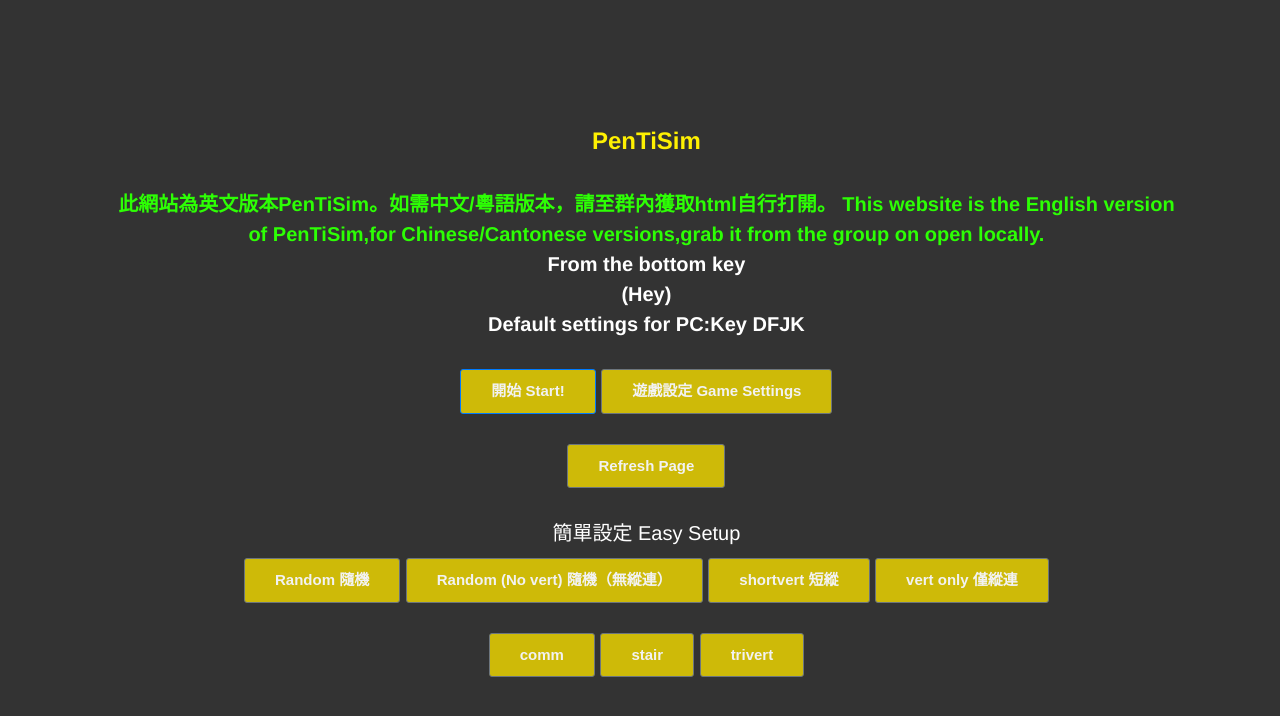
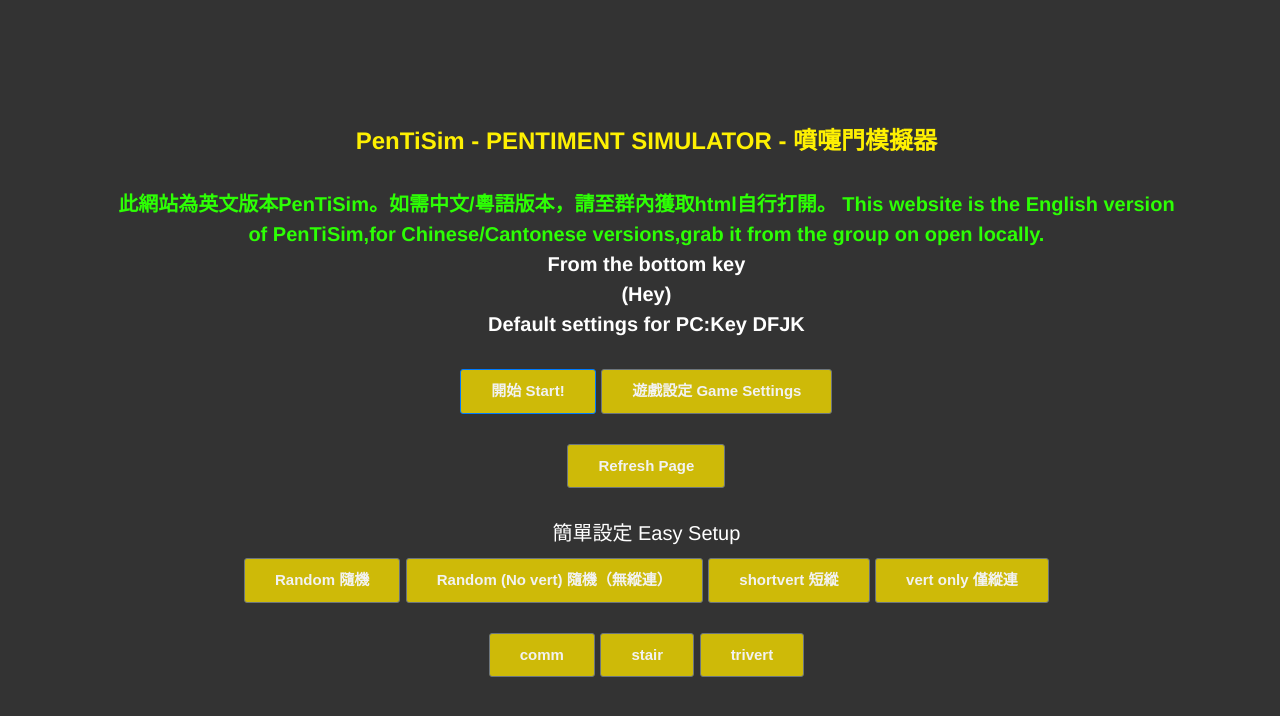
Before and after one commit to castorifet/castorifet.github.io, a plain HTML site: page ec/index.html in a window 1280 px wide. Drawn offline with nearby package versions, Linux system fonts and the light colour scheme; a script that the page names is missing.

Commit message:
Update index.html

```diff
--- a/ec/index.html
+++ b/ec/index.html
@@ -39,7 +39,7 @@
         <div class="welcome-bg FILL"></div>
         <div class="FILL BOX-M" style="position:absolute;top:0;left:0;right:0;bottom:0;z-index:5;">
             <div style="margin:0 8% 0 9%;">
-                <div style="font-size:1.2em; color:#FEF002;" id="tt">PenTiSim</div><br />
+                <div style="font-size:1.2em; color:#FEF002;" id="tt">PenTiSim - PENTIMENT SIMULATOR - 噴嚏門模擬器</div><br />
                 <div style="font-size: 1.0em; color:rgb(45, 255, 4); line-height:1.5em;" id="tttt">
                     此網站為英文版本PenTiSim。如需中文/粵語版本，請至群內獲取html自行打開。
                     This website is the English version of PenTiSim,for Chinese/Cantonese versions,grab it from the group on open locally.<br />
```
